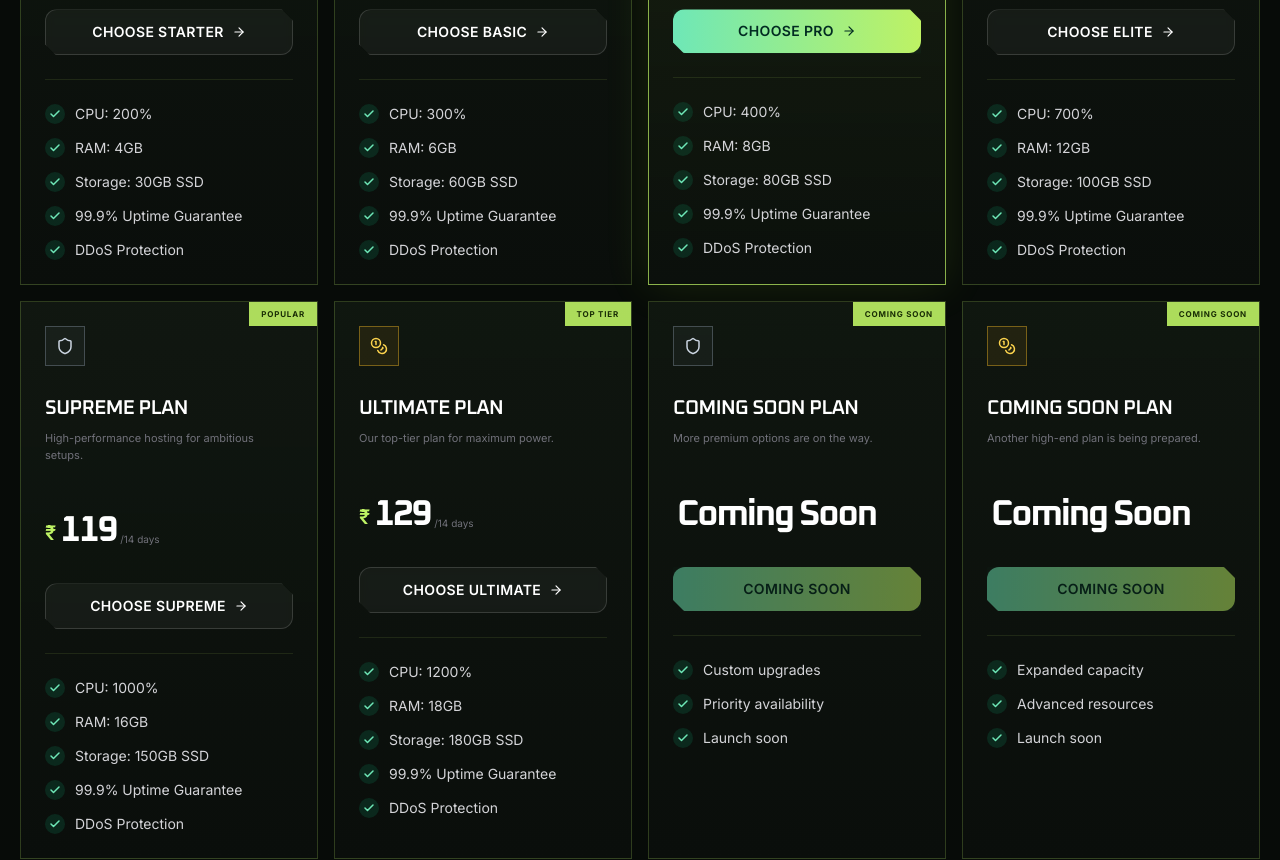
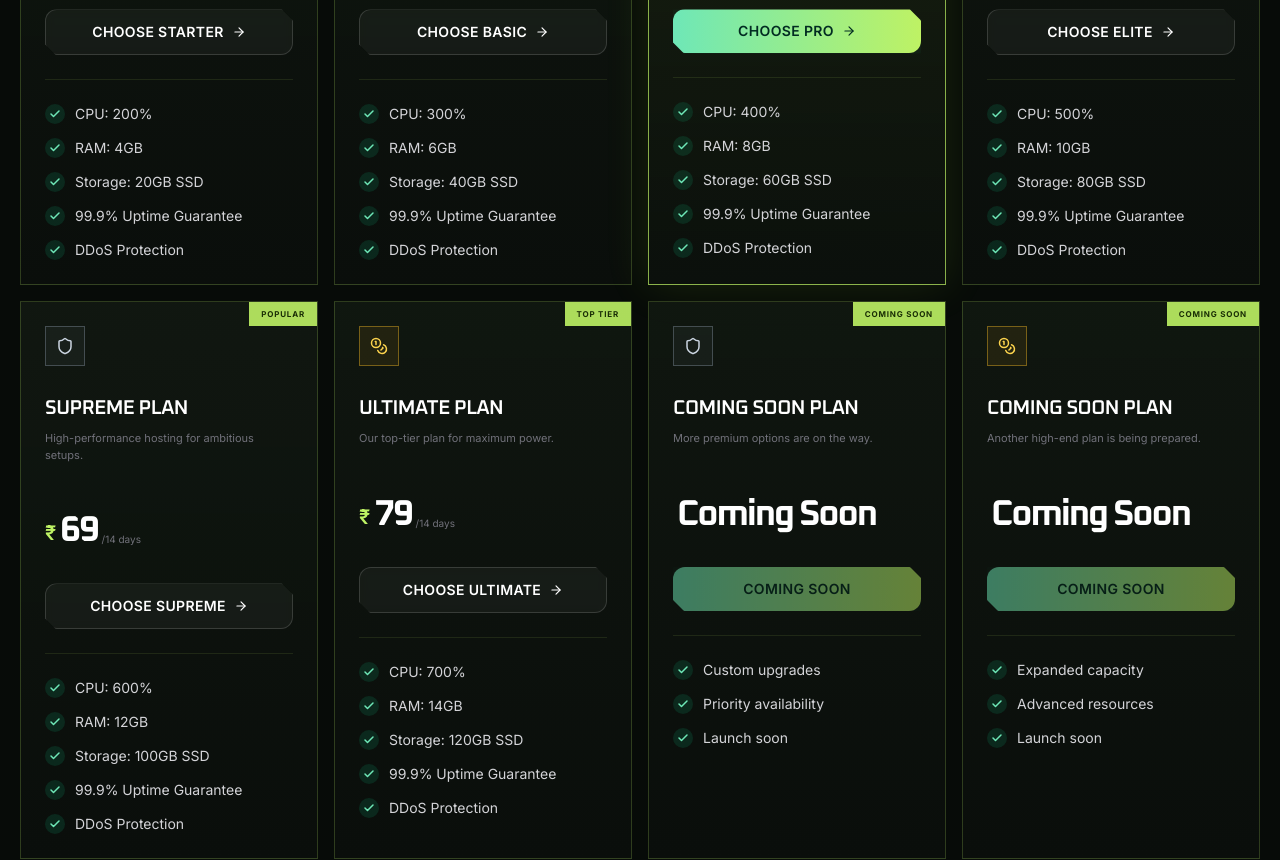
Before and after one commit to UnknownX-D/Crazy-Cloud, a React (Vite) app: page / in a window 1280 px wide. Shown: the part 3240-4100 px from the top of the page. Built offline with nearby package versions, Linux system fonts and the light colour scheme.

Commit message:
Updated site

```diff
--- a/src/data/siteData.ts
+++ b/src/data/siteData.ts
@@ -17,12 +17,12 @@ export const hostingCategories: HostingCategory[] = [
 ]
 
 export const minecraftPlans: Plan[] = [
-  { name: 'Starter', slug: 'starter', price: '69', detail: 'Straightforward hosting for your first server', features: ['CPU: 200%', 'RAM: 4GB', 'Storage: 30GB SSD', '99.9% Uptime Guarantee', 'DDoS Protection'], icon: Box, iconStyle: 'border-lime-300/20 bg-lime-300/[.04] text-lime-300' },
-  { name: 'Basic', slug: 'basic', price: '79', detail: 'A balanced option for growing communities', features: ['CPU: 300%', 'RAM: 6GB', 'Storage: 60GB SSD', '99.9% Uptime Guarantee', 'DDoS Protection'], icon: Boxes, iconStyle: 'border-lime-300/20 bg-lime-300/[.04] text-lime-300' },
-  { name: 'Pro', slug: 'pro', price: '89', detail: 'Great for busy worlds and active players', features: ['CPU: 400%', 'RAM: 8GB', 'Storage: 80GB SSD', '99.9% Uptime Guarantee', 'DDoS Protection'], badge: 'Most Popular', featured: true, icon: Shield, iconStyle: 'border-slate-400/35 bg-slate-400/[.06] text-slate-300' },
-  { name: 'Elite', slug: 'elite', price: '99', detail: 'Built for larger communities and heavier mods', features: ['CPU: 700%', 'RAM: 12GB', 'Storage: 100GB SSD', '99.9% Uptime Guarantee', 'DDoS Protection'], badge: 'BEST VALUE', icon: Coins, iconStyle: 'border-amber-400/40 bg-amber-400/[.08] text-amber-300' },
-  { name: 'Supreme', slug: 'supreme', price: '119', detail: 'High-performance hosting for ambitious setups', features: ['CPU: 1000%', 'RAM: 16GB', 'Storage: 150GB SSD', '99.9% Uptime Guarantee', 'DDoS Protection'], badge: 'Popular', icon: Shield, iconStyle: 'border-slate-400/35 bg-slate-400/[.06] text-slate-300' },
-  { name: 'Ultimate', slug: 'ultimate', price: '129', detail: 'Our top-tier plan for maximum power', features: ['CPU: 1200%', 'RAM: 18GB', 'Storage: 180GB SSD', '99.9% Uptime Guarantee', 'DDoS Protection'], badge: 'Top Tier', icon: Coins, iconStyle: 'border-amber-400/40 bg-amber-400/[.08] text-amber-300' },
+  { name: 'Starter', slug: 'starter', price: '29', detail: 'Straightforward hosting for your first server', features: ['CPU: 200%', 'RAM: 4GB', 'Storage: 20GB SSD', '99.9% Uptime Guarantee', 'DDoS Protection'], icon: Box, iconStyle: 'border-lime-300/20 bg-lime-300/[.04] text-lime-300' },
+  { name: 'Basic', slug: 'basic', price: '39', detail: 'A balanced option for growing communities', features: ['CPU: 300%', 'RAM: 6GB', 'Storage: 40GB SSD', '99.9% Uptime Guarantee', 'DDoS Protection'], icon: Boxes, iconStyle: 'border-lime-300/20 bg-lime-300/[.04] text-lime-300' },
+  { name: 'Pro', slug: 'pro', price: '49', detail: 'Great for busy worlds and active players', features: ['CPU: 400%', 'RAM: 8GB', 'Storage: 60GB SSD', '99.9% Uptime Guarantee', 'DDoS Protection'], badge: 'Most Popular', featured: true, icon: Shield, iconStyle: 'border-slate-400/35 bg-slate-400/[.06] text-slate-300' },
+  { name: 'Elite', slug: 'elite', price: '59', detail: 'Built for larger communities and heavier mods', features: ['CPU: 500%', 'RAM: 10GB', 'Storage: 80GB SSD', '99.9% Uptime Guarantee', 'DDoS Protection'], badge: 'BEST VALUE', icon: Coins, iconStyle: 'border-amber-400/40 bg-amber-400/[.08] text-amber-300' },
+  { name: 'Supreme', slug: 'supreme', price: '69', detail: 'High-performance hosting for ambitious setups', features: ['CPU: 600%', 'RAM: 12GB', 'Storage: 100GB SSD', '99.9% Uptime Guarantee', 'DDoS Protection'], badge: 'Popular', icon: Shield, iconStyle: 'border-slate-400/35 bg-slate-400/[.06] text-slate-300' },
+  { name: 'Ultimate', slug: 'ultimate', price: '79', detail: 'Our top-tier plan for maximum power', features: ['CPU: 700%', 'RAM: 14GB', 'Storage: 120GB SSD', '99.9% Uptime Guarantee', 'DDoS Protection'], badge: 'Top Tier', icon: Coins, iconStyle: 'border-amber-400/40 bg-amber-400/[.08] text-amber-300' },
   { name: 'Coming Soon', slug: 'coming-soon-1', price: 'Coming Soon', detail: 'More premium options are on the way', features: ['Custom upgrades', 'Priority availability', 'Launch soon'], badge: 'Coming Soon', icon: Shield, iconStyle: 'border-slate-400/35 bg-slate-400/[.06] text-slate-300' },
   { name: 'Coming Soon', slug: 'coming-soon-2', price: 'Coming Soon', detail: 'Another high-end plan is being prepared', features: ['Expanded capacity', 'Advanced resources', 'Launch soon'], badge: 'Coming Soon', icon: Coins, iconStyle: 'border-amber-400/40 bg-amber-400/[.08] text-amber-300' },
 ]
@@ -64,19 +64,19 @@ export const stats = [
 ]
 
 export const comparisonRows = [
-  ['Starter', '4GB', '200% CPU', '30GB SSD', 'Unlimited', 'Basic', 'Starter Tier'],
+  ['Starter', '4GB', '200% CPU', '20GB SSD', 'Unlimited', 'Basic', 'Starter Tier'],
 
-  ['Basic', '6GB', '300% CPU', '60GB SSD', 'Unlimited', 'Priority', 'Community Tier'],
-  ['Pro', '8GB', '400% CPU', '80GB SSD', 'Unlimited', 'Advanced', 'Network Tier'],
-  ['Elite', '12GB', '700% CPU', '100GB SSD', 'Unlimited', 'Premium', 'Enterprise Tier'],
-  ['Supreme', '16GB', '1000% CPU', '150GB SSD', 'Unlimited', 'Premium', 'High Performance Tier'],
-  ['Ultimate', '18GB', '1200% CPU', '180GB SSD', 'Unlimited', 'Premium', 'Max Performance Tier'],
+  ['Basic', '6GB', '300% CPU', '40GB SSD', 'Unlimited', 'Priority', 'Community Tier'],
+  ['Pro', '8GB', '400% CPU', '60GB SSD', 'Unlimited', 'Advanced', 'Network Tier'],
+  ['Elite', '10GB', '500% CPU', '80GB SSD', 'Unlimited', 'Premium', 'Enterprise Tier'],
+  ['Supreme', '12GB', '600% CPU', '100GB SSD', 'Unlimited', 'Premium', 'High Performance Tier'],
+  ['Ultimate', '14GB', '700% CPU', '120GB SSD', 'Unlimited', 'Premium', 'Max Performance Tier'],
   ['Coming Soon', '—', '—', '—', '—', '—', 'Upcoming Tier'],
   ['Coming Soon', '—', '—', '—', '—', '—', 'Upcoming Tier'],
 
-  ['Pro', '6GB', '300% CPU', '60GB SSD', 'Unlimited', 'Priority', 'Community Tier'],
-  ['Elite', '8GB', '400% CPU', '80GB SSD', 'Unlimited', 'Advanced', 'Network Tier'],
-  ['Supreme', '12GB', '700% CPU', '100GB SSD', 'Unlimited', 'Premium', 'Enterprise Tier'],
+  ['Pro', '8GB', '400% CPU', '60GB SSD', 'Unlimited', 'Priority', 'Community Tier'],
+  ['Elite', '10GB', '500% CPU', '80GB SSD', 'Unlimited', 'Advanced', 'Network Tier'],
+  ['Supreme', '12GB', '600% CPU', '100GB SSD', 'Unlimited', 'Premium', 'Enterprise Tier'],
 
 ]
 
```
